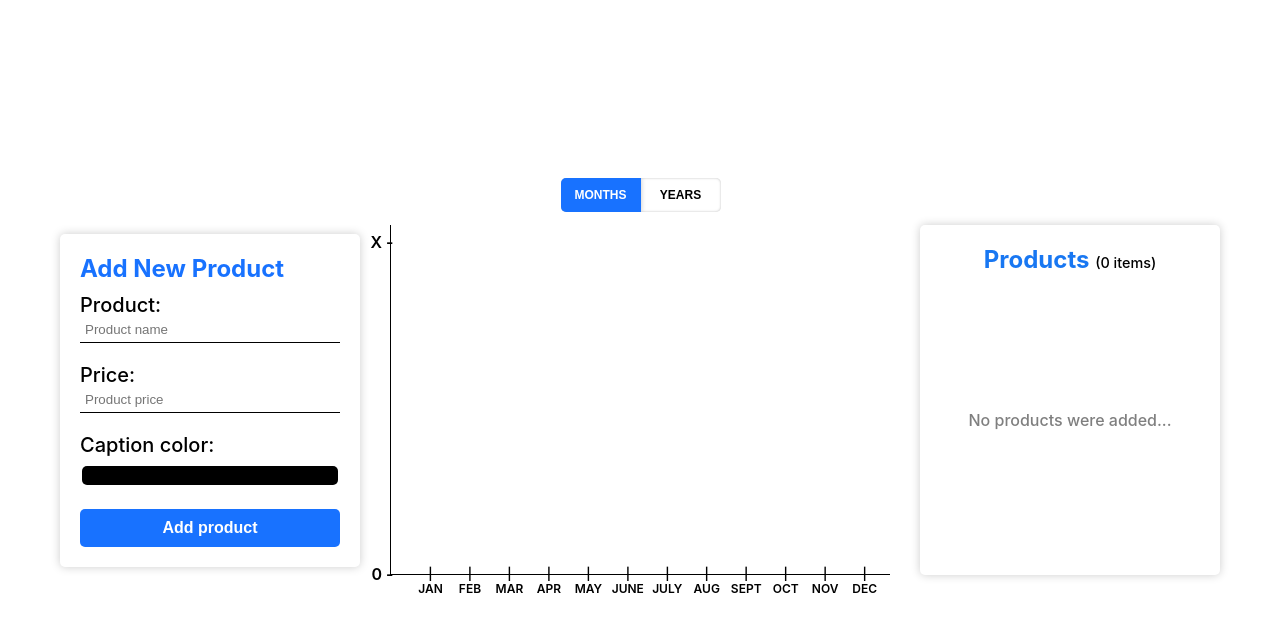
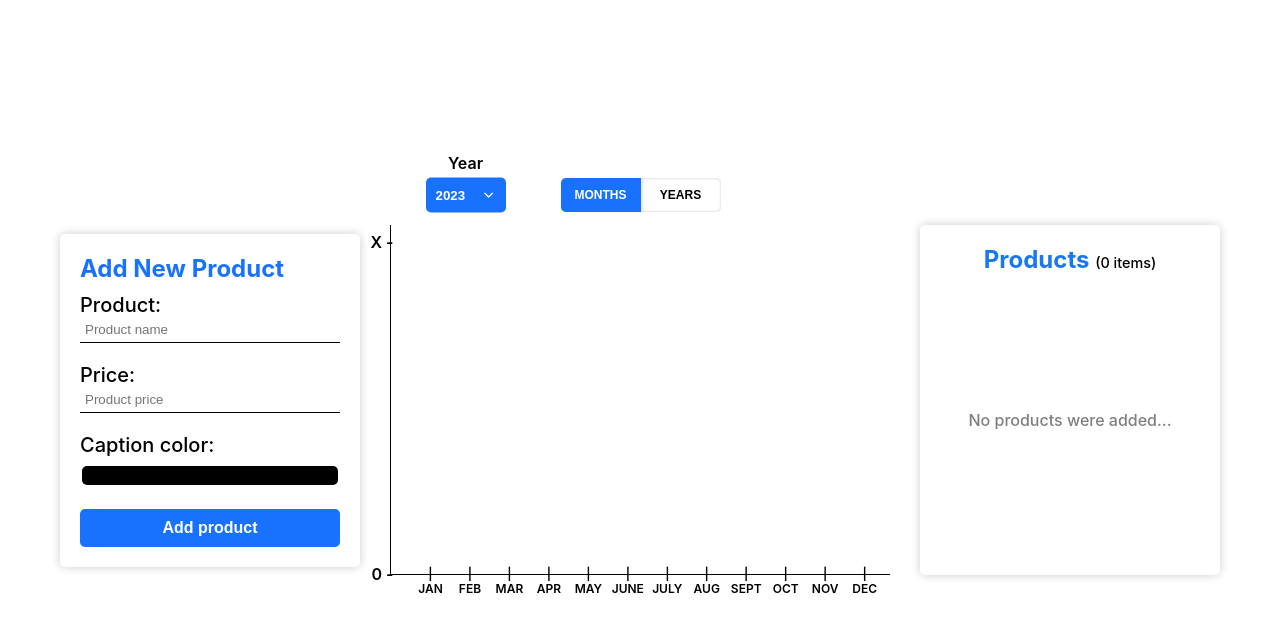
Before and after one commit to Joa0Gustav0/SomeProjects, a React (Create React App) app in the folder personal-projects/dashboard-app/: page / in a window 1280 px wide. Shown: the top 632 px of the page. Built offline with nearby package versions, Linux system fonts and the light colour scheme; the HTML template or start-up script is replaced by a standard one.

Commit message:
created a dashboard year selector | dashboard app

```diff
--- a/personal-projects/dashboard-app/src/components/Dashboard.jsx
+++ b/personal-projects/dashboard-app/src/components/Dashboard.jsx
@@ -15,6 +15,9 @@ export default function Dashboard( {hSalesNum, allOcurrences, products} ) {
     for (var i = initialYear; i <= currentYear; i++){
         years.push(i)
     }
+
+    const [selectedYear, setSelectedYear] = useState(2023)
+    const [yearBttStt, setYearBttStt] = useState('deactivated')
 
     const dashMarksY = [1,2,3,4,5]
 
@@ -112,6 +115,21 @@ export default function Dashboard( {hSalesNum, allOcurrences, products} ) {
                 0 -
             </div>
 
+            <span className={styles.yearsView}
+                style={view === 'month' ? {display: 'block'} : {display: 'none'}}>
+                <button style={yearBttStt === 'activated' ? {borderRadius: '5px 5px 0px 0px'} : {borderRadius: '5px'}} onClick={() => yearBttStt === 'activated' ? setYearBttStt('deactivated') : setYearBttStt('activated')}>{selectedYear} <ion-icon name='chevron-down'></ion-icon></button>
+                <div id='yC' className={styles.yearsContainer}
+                    style={yearBttStt === 'activated' ? {display: 'block'} : {display: 'none'}}>
+                    {
+                        years.map((elem) => (
+                            <button key={elem + '-month'} onClick={() => {setSelectedYear(elem); setYearBttStt('deactivated'); const yC = document.getElementById('yC'); yC.scrollTo(0, 0)}}>{elem}</button>
+                        ))
+                    }
+                </div>
+
+                <h1>Year</h1>
+            </span>
+
             <span className={styles.dashView}>
                 <button className={
                     view !== 'month' ?
--- a/personal-projects/dashboard-app/src/components/styles/Dashboard.module.css
+++ b/personal-projects/dashboard-app/src/components/styles/Dashboard.module.css
@@ -45,6 +45,76 @@
     color: white;
     background-color: #1872ff;
     box-shadow: 0px 0px 5px rgba(0, 0, 0, 0.233);
+}
+
+.yearsView {
+    position: absolute;
+    top: -30px;
+    left: calc(50% - 175px);
+    transform: translate(-50%, -50%);
+
+    display: flex;
+    flex-direction: column;
+
+    width: 80px;
+    border-radius: 5px;
+}
+.yearsView h1 {
+    position: absolute;
+    top: -25px;
+
+    width: 100%;
+    font-size: 1em;
+    font-weight: 600;
+    text-align: center;
+}
+.yearsView button {
+    transition: all .175s;
+    display: flex;
+    flex-direction: row;
+    align-items: center;
+    justify-content: center;
+
+    border: 0;
+    width: 100%;
+    outline: none;
+    padding: 10px;
+    background-color: white;
+}
+.yearsView > button {
+    justify-content: space-between;
+
+    color: white;
+    font-weight: 600;
+    border-radius: 5px;
+    background-color: #1872ff;
+}
+.yearsView > button:hover {
+    cursor: pointer;
+    background-color: #1667e9;
+}
+.yearsView > button:active {
+    color: #1872ff;
+}
+
+.yearsContainer {
+    position: absolute;
+    top: 100%;
+
+    width: 100%;
+    height: 60px;
+    overflow-y: scroll;
+    border-bottom: 1px solid black;
+}
+.yearsContainer button:nth-of-type(odd) {
+    background-color: #ececec;
+}
+.yearsContainer button:hover {
+    cursor: pointer;
+    background-color: rgb(226, 226, 226);
+}
+.yearsContainer::-webkit-scrollbar {
+    display: none;
 }
 
 .dashMark {
```
